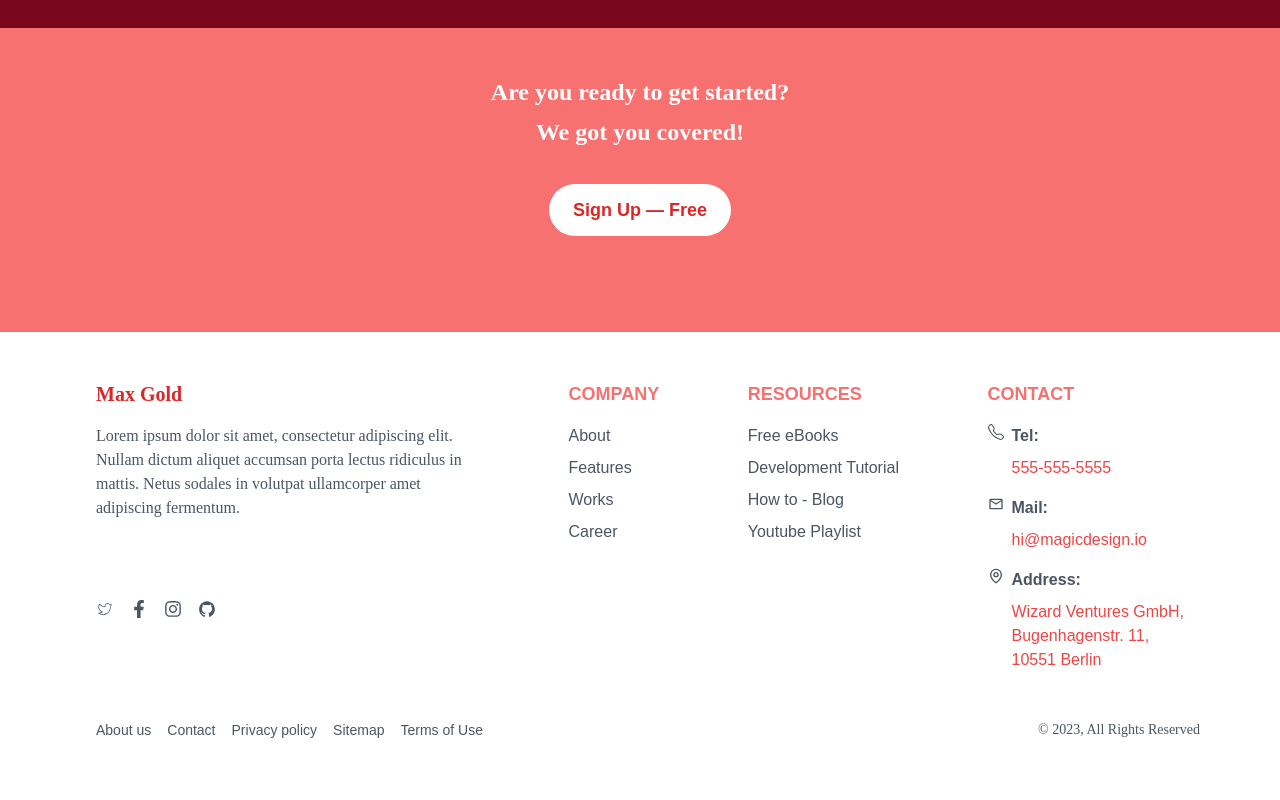
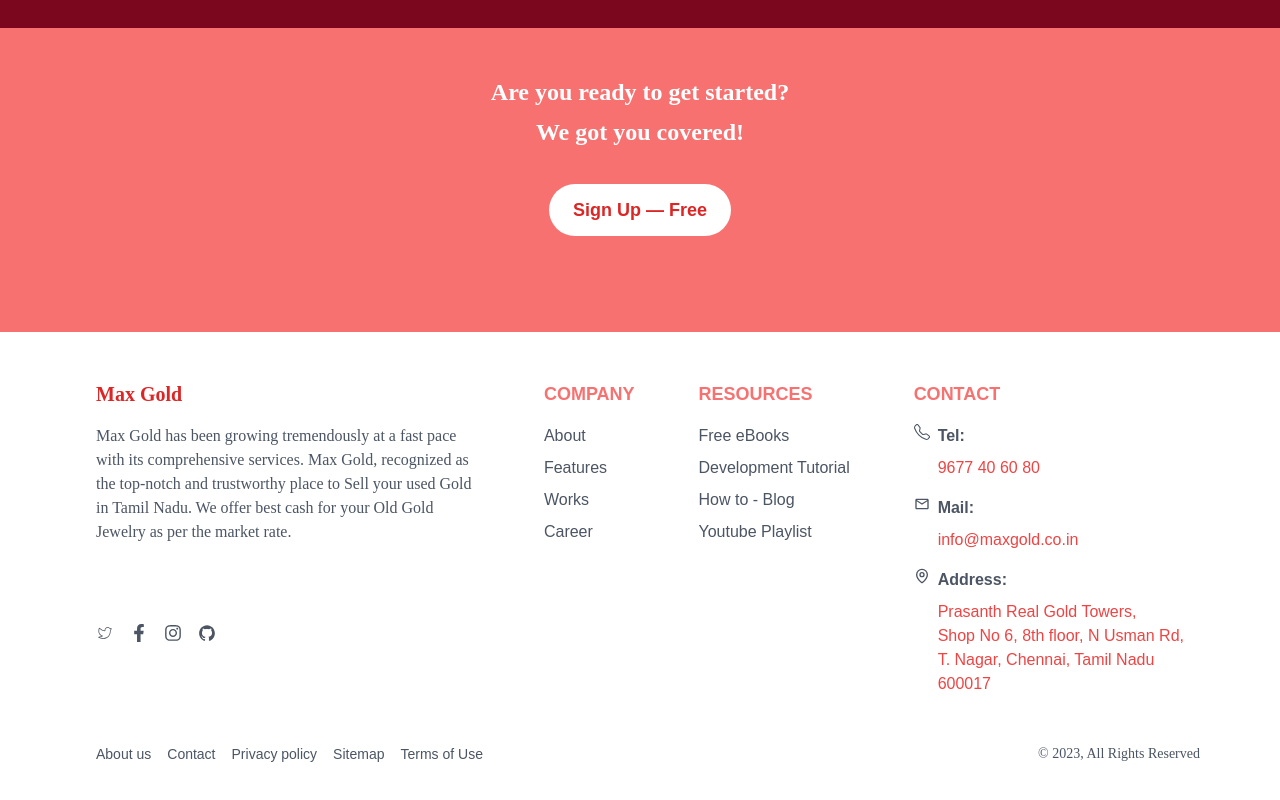
Before and after one commit to Harinirudhra/Maxgold, a Next.js app: page / in a window 1280 px wide. Shown: the part 3818-4618 px from the top of the page. Built offline with nearby package versions, Linux system fonts and the light colour scheme.

Commit message:
nav fot complete

```diff
--- a/src/components/Footer/Footer.jsx
+++ b/src/components/Footer/Footer.jsx
@@ -28,9 +28,7 @@
             {/* Left Section */}
             <div className="mb-8 lg:mb-0 lg:ml-20">
               <h3 className="text-red-600 text-lg md:text-xl font-semibold pm-6">Max Gold</h3>
-              <p className="mt-4 pm-6 text-gray-600 text-sm md:text-base w-50 lg:w-96">Lorem ipsum dolor sit amet, consectetur adipiscing elit. Nullam dictum
-                aliquet accumsan porta lectus ridiculus in mattis. Netus sodales in volutpat ullamcorper
-                amet adipiscing fermentum.</p>
+              <p className="mt-4 pm-6 text-gray-600 text-sm md:text-base w-50 lg:w-96">Max Gold has been growing tremendously at a fast pace with its comprehensive services. Max Gold, recognized as the top-notch and trustworthy place to Sell your used Gold in Tamil Nadu. We offer best cash for your Old Gold Jewelry as per the market rate.</p>
 
 
 
@@ -72,23 +70,25 @@
                 <BsTelephone className="mr-2" />
                 <div>
                   <span className="font-bold">Tel:</span>
-                  <div className="text-red-500 mt-2">555-555-5555</div>
+                  <div className="text-red-500 mt-2"> 9677 40 60 80</div>
                 </div>
               </li>
               <li className="flex items-start">
                 <MdOutlineEmail className="mr-2" />
                 <div>
                   <span className="font-bold">Mail:</span>
-                  <div className="text-red-500 mt-2">hi@magicdesign.io</div>
+                  <div className="text-red-500 mt-2"> info@maxgold.co.in</div>
                 </div>
               </li>
               <li className="flex items-start">
                 <LuMapPin className="mr-2" />
                 <div>
                   <span className="font-bold">Address:</span>
-                  <div className="text-red-500 mt-2">Wizard Ventures GmbH,</div>
-                  <div className="text-red-500">Bugenhagenstr. 11,</div>
-                  <div className="text-red-500">10551 Berlin</div>
+                  <div className="text-red-500 mt-2">Prasanth Real Gold Towers,</div>
+                  <div className="text-red-500">Shop No 6, 8th floor, N Usman Rd,</div>
+                  <div className="text-red-500">T. Nagar, Chennai, Tamil Nadu</div>
+                  <div className="text-red-500">600017</div>
+
                 </div>
               </li>
             </ul>
--- a/src/components/navbar/NavBar.jsx
+++ b/src/components/navbar/NavBar.jsx
@@ -94,17 +94,23 @@
     <ul className="mt-2 bg-white shadow-lg absolute z-50">
       <li className="hover:bg-gray-200">
         <Link href="/services/service1" className="block px-4 py-2 text-black">
-          Service 1
+        Cash For Gold
         </Link>
       </li>
       <li className="hover:bg-gray-200">
-        <Link href="/services/service2" className="block px-4 py-2 text-black">
-          Service 2
+        <Link href="/services/service2" className="block text-xl px-4 py-2 text-black">
+        Release Pledged Gold
         </Link>
       </li>
       <li className="hover:bg-gray-200">
         <Link href="/services/service3" className="block px-4 py-2 text-black">
-          Service 3
+        Door Step Services
+        </Link>
+      </li>
+      <li className="hover:bg-gray-200">
+        <Link href="/services/service3" className="block px-4 py-2 text-black">
+        Add-On Services
+
         </Link>
       </li>
     </ul>
@@ -170,17 +176,22 @@
     <ul className="mt-2 bg-white shadow-lg absolute">
       <li className="hover:bg-gray-200">
         <Link href="/services/service1" className="block px-4 py-2 text-black">
-          Service 1
+        Cash For Gold
         </Link>
       </li>
       <li className="hover:bg-gray-200">
         <Link href="/services/service2" className="block px-4 py-2 text-black">
-          Service 2
+        Release Pledged Gold
         </Link>
       </li>
       <li className="hover:bg-gray-200">
         <Link href="/services/service3" className="block px-4 py-2 text-black">
-          Service 3
+        Door Step Services
+        </Link>
+      </li>
+      <li className="hover:bg-gray-200">
+        <Link href="/services/service3" className="block px-4 py-2 text-black">
+        Add-On Services
         </Link>
       </li>
     </ul>
```
